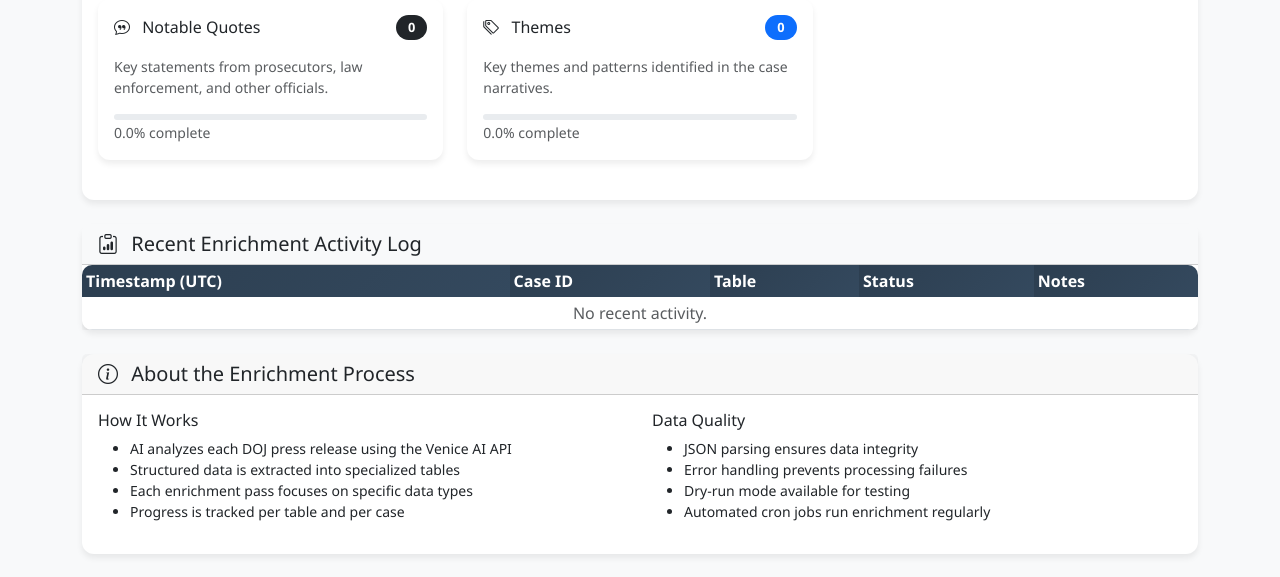
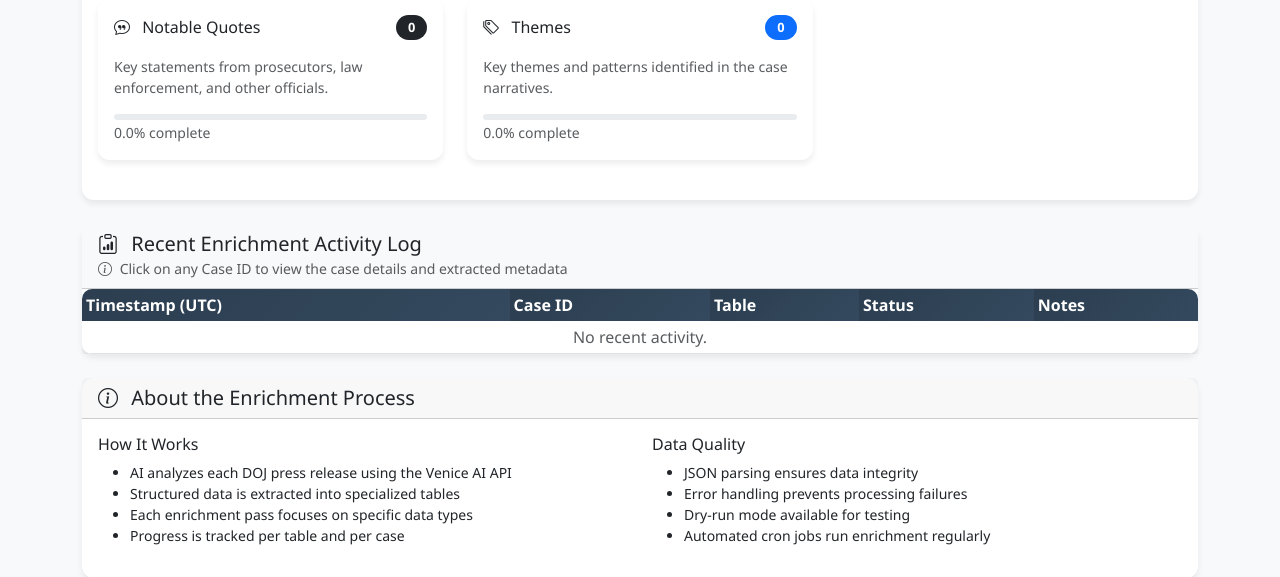
Before and after one commit to actuallyrizzn/project1960, a Flask app: page /enrichment in a window 1280 px wide. Shown: the part 887-1464 px from the top of the page. Run offline with Flask 3, Linux system fonts and the light colour scheme; data that the repository does not hold is empty.

Commit message:
feat: enhance enrichment activity log display in template
- Added an informational message to the enrichment activity log section, guiding users to click on Case IDs for details.
- Updated the Case ID display to be a clickable link, allowing users to navigate to the case details and view extracted metadata.

```diff
--- a/templates/enrichment.html
+++ b/templates/enrichment.html
@@ -281,6 +281,10 @@
                     <i class="bi bi-clipboard-data me-2"></i>
                     Recent Enrichment Activity Log
                 </h5>
+                <small class="text-muted">
+                    <i class="bi bi-info-circle me-1"></i>
+                    Click on any Case ID to view the case details and extracted metadata
+                </small>
             </div>
             <div class="card-body p-0">
                 <div class="table-responsive">
@@ -298,7 +302,14 @@
                             {% for log in activity_log %}
                             <tr>
                                 <td class="text-nowrap">{{ log[0][:19].replace('T', ' ') }}</td>
-                                <td class="text-monospace small">{{ log[1] }}</td>
+                                <td class="text-monospace small">
+                                    <a href="{{ url_for('case_detail', case_id=log[1]) }}"
+                                       class="text-decoration-none text-primary fw-medium"
+                                       title="View case details and metadata">
+                                        {{ log[1] }}
+                                        <i class="bi bi-arrow-up-right text-muted ms-1" style="font-size: 0.75em;"></i>
+                                    </a>
+                                </td>
                                 <td>{{ log[2] }}</td>
                                 <td>
                                     {% if log[3] == 'success' %}
```
